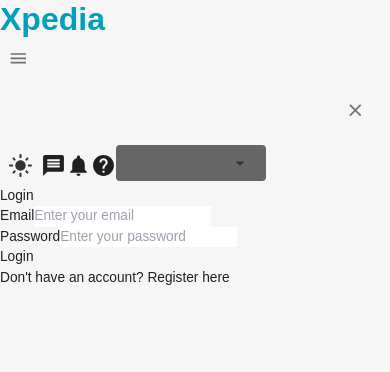
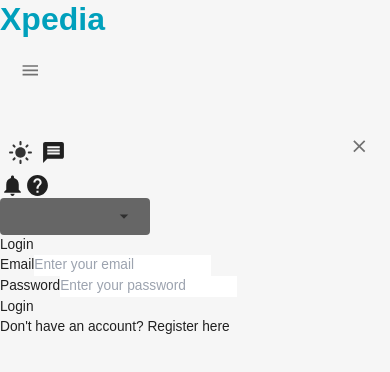
Before and after one commit to KIRENGA-Remy/Social-Media, a React (Vite) app in the folder frontend/: page / in a window 390 px wide. Both pictures are taken after a click on the button 18 px from the left and 57 px from the top of the page. Shown: the top 372 px of the page. Built offline with nearby package versions, Linux system fonts and the light colour scheme.

Commit message:
mobile screens modify @frontend

```diff
--- a/frontend/src/components/Navbar.tsx
+++ b/frontend/src/components/Navbar.tsx
@@ -85,7 +85,7 @@
               input={<InputBase />}
             >
               <MenuItem >
-                <Typography>remy</Typography>
+                <Typography>Remy</Typography>
               </MenuItem>
               <MenuItem onClick={() => dispatch(setLogout())}>Log Out</MenuItem>
             </Select>
@@ -94,6 +94,7 @@
       ) : (
         <IconButton
           onClick={() => setIsMobileMenuToggled(!isMobileMenuToggled)}
+          sx={{ margin: '12px', zIndex: '5'}}
         >
           <Menu />
         </IconButton>
@@ -101,11 +102,12 @@
 
             {/* MOBILE NAV */}
             {!isNonMobileScreens && isMobileMenuToggled && (
-        <div className={`fixed right-0 bottom-0 h-full z-10 max-w-[500px] min-w-[300px] bg-${background}`}>
+        <div className={`fixed right-0 bottom-4 h-full z-10 max-w-[500px] min-w-[200px] bg-${background}`}>
           {/* CLOSE ICON */}
           <Box display="flex" justifyContent="flex-end" p="1rem">
             <IconButton
               onClick={() => setIsMobileMenuToggled(!isMobileMenuToggled)}
+              sx={{ position: 'fixed', right: '0px', margin: '12px', zIndex: '10'}}
             >
               <Close />
             </IconButton>
@@ -113,6 +115,7 @@
 
           {/* MENU ITEMS */}
           <div className='flex flex-col justify-center items-center gap-4'>
+          <div className='flex flex-row gap-8 items-center'>
             <IconButton
               onClick={() => dispatch(setMode())}
               sx={{ fontSize: "25px" }}
@@ -123,9 +126,12 @@
                 <LightMode sx={{ color: dark, fontSize: "25px" }} />
               )}
             </IconButton>
-            <Message sx={{ fontSize: "25px" }} />
-            <Notifications sx={{ fontSize: "25px" }} />
-            <Help sx={{ fontSize: "25px" }} />
+            <Message sx={{ fontSize: "25px", cursor: 'pointer' }} />
+            </div>
+            <div className='flex flex-row gap-8 items-center'>
+            <Notifications sx={{ fontSize: "25px", cursor:'pointer' }} />
+            <Help sx={{ fontSize: "25px", cursor: 'pointer' }} />
+            </div>
             <FormControl variant="standard">
               <Select
                 sx={{
@@ -144,7 +150,7 @@
                 input={<InputBase />}
               >
                 <MenuItem>
-                  <Typography>remy</Typography>
+                  <Typography>Remy</Typography>
                 </MenuItem>
                 <MenuItem onClick={() => dispatch(setLogout())}>
                   Log Out
```
